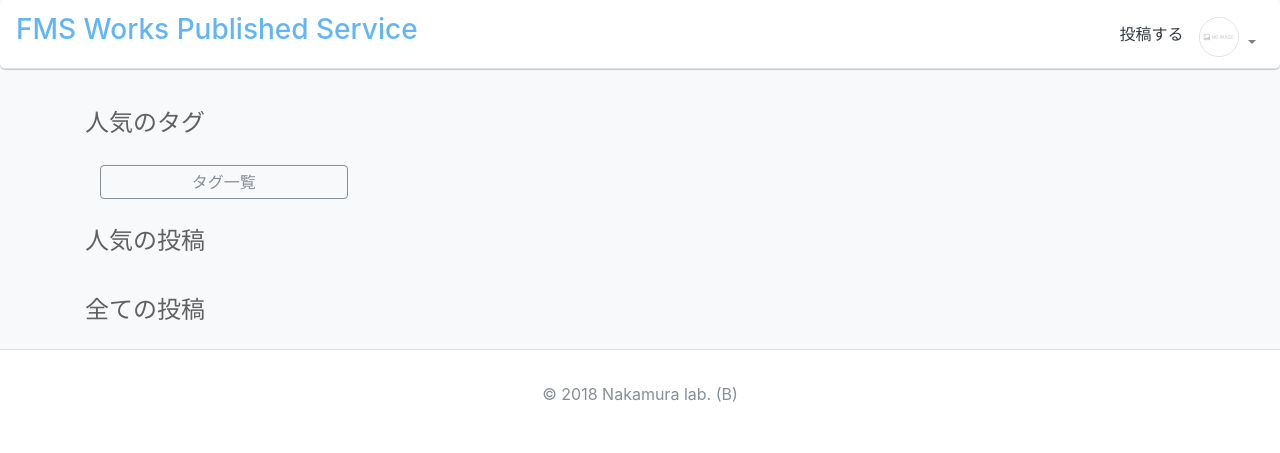
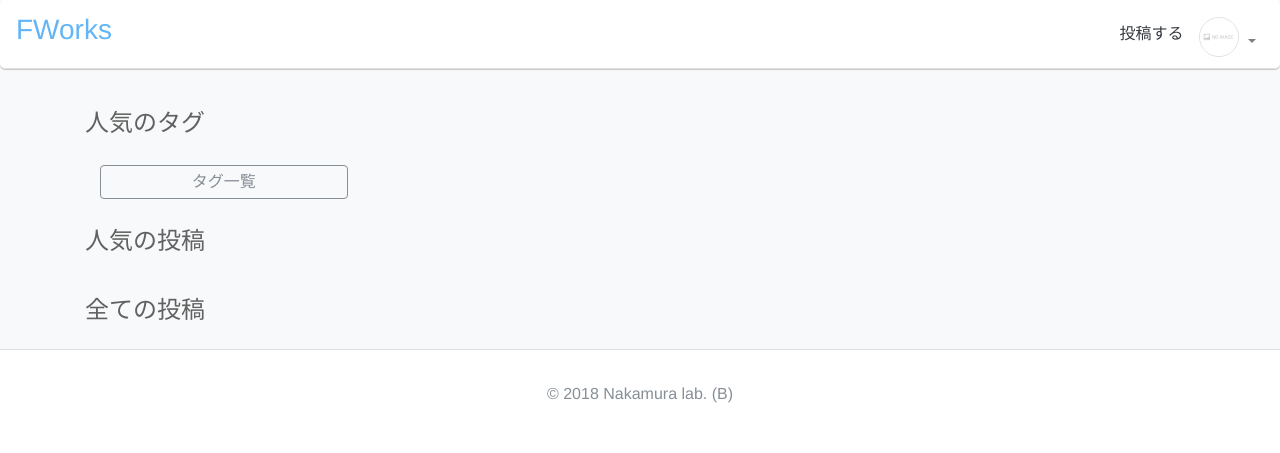
Before and after one commit to fms-works/fworks, a PHP site: page / in a window 1280 px wide. Shown: the top 453 px of the page. Run offline with PHP 8.4, Linux system fonts and the light colour scheme; the visitor is signed in with stand-in values (Sample User, id 1); data that the repository does not hold is empty; some libraries are stand-ins or nearby versions.

Commit message:
change title

```diff
--- a/assets/css/style.css
+++ b/assets/css/style.css
@@ -1,3 +1,7 @@
+body {
+  font-family: 'Helvetica Neue', 'Helvetica', 'Arial', sans-serif;
+}
+
 /*
  * ヘッダー
  */
--- a/index.php
+++ b/index.php
@@ -5,7 +5,7 @@ require_once('common.php');
 define('WORKS_PER_PAGE', 12);
 
 $path = '';
-$title = 'トップ';
+$title = 'FWorks';
 
 // current_user_idが存在しない(ログインしていない)場合、ログイン画面に遷移
 if (empty($_SESSION['current_user_id'])) {
--- a/partial/head.php
+++ b/partial/head.php
@@ -1,7 +1,6 @@
 <?php
 if (empty($path))  $path  = '';
-// TODO: 共通のタイトルを決める
-if (empty($title)) $title = 'タイトル';
+if (empty($title)) $title = 'FWorks';
 ?>
 <!DOCTYPE html>
 <html lang="ja">
--- a/partial/header.php
+++ b/partial/header.php
@@ -1,8 +1,7 @@
 <?php if (empty($path)) $path = ''; ?>
 <nav class="navbar navbar-expand-lg navbar-light bg-white header-border sticky-top">
   <a href="<?php echo $path; ?>index.php" class="navbar-brand">
-    <?php // TODO: タイトル考える ?>
-    <h3 class="title-color">FMS Works Published Service</h3>
+    <h3 class="title-color">FWorks</h3>
   </a>
   <button class="navbar-toggler" type="button" data-toggle="collapse" data-target="#navbarSupportedContent" aria-controls="navbarSupportedContent" aria-expanded="false" aria-label="Toggle navigation">
     <span class="navbar-toggler-icon"></span>
--- a/user/login.php
+++ b/user/login.php
@@ -8,7 +8,7 @@ $path = '../';
 <?php include('../partial/head.php'); ?>
 <?php include('../partial/header.php'); ?>
 <div class="container-fluid login-body">
-  <h1 class="py-5 login-title">FMS Works Published Service</h1>
+  <h1 class="py-5 login-title">FWorks</h1>
   <p class="py-2 text-white">FMSの学生のための作品公開SNSです。</p>
   <p class="py-2 text-white">自分の作品を見てもらい、みんなで創作意欲を高めていきましょう！</p>
   <a href="login_request.php" class="d-block my-5">
--- a/work/_work-form.php
+++ b/work/_work-form.php
@@ -1,7 +1,7 @@
 <?php // タイトル ?>
 <div class="form-group py-2">
   <label for="title">タイトル <span class="note">*必須</span></label>
-  <input type="text" name="title" id="title" class="form-control" aria-describedby="titleHelp" required placeholder="例) FMS Works"
+  <input type="text" name="title" id="title" class="form-control" aria-describedby="titleHelp" required placeholder="例) FWorks"
     <?php if(!empty($work['title'])) echo 'value="' . $work['title'] . '"'; ?>>
   <small id="titleHelp" class="form-text text-muted">作品の魅力が伝わるようなタイトルをつけましょう！</small>
 </div>
```
